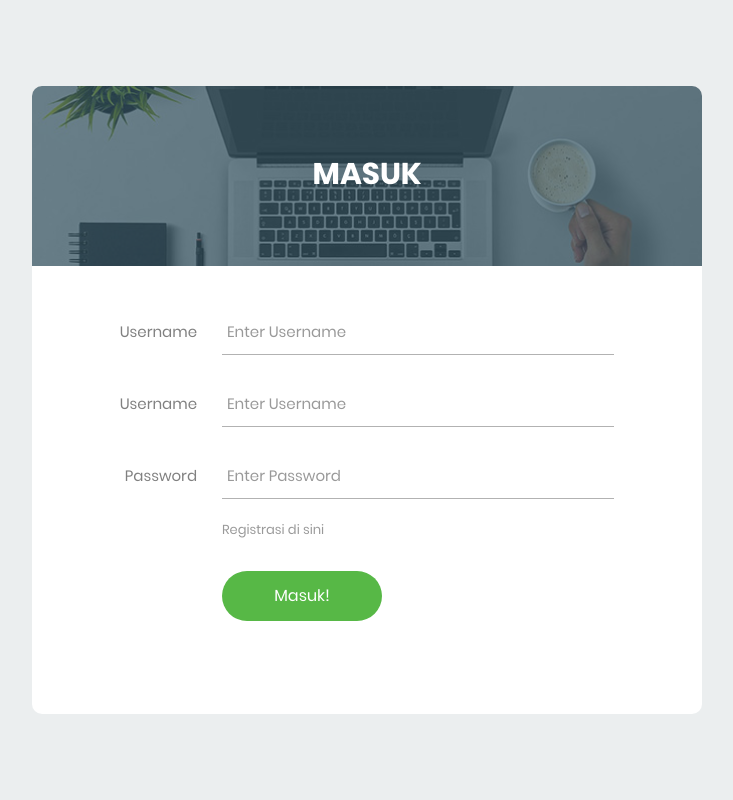
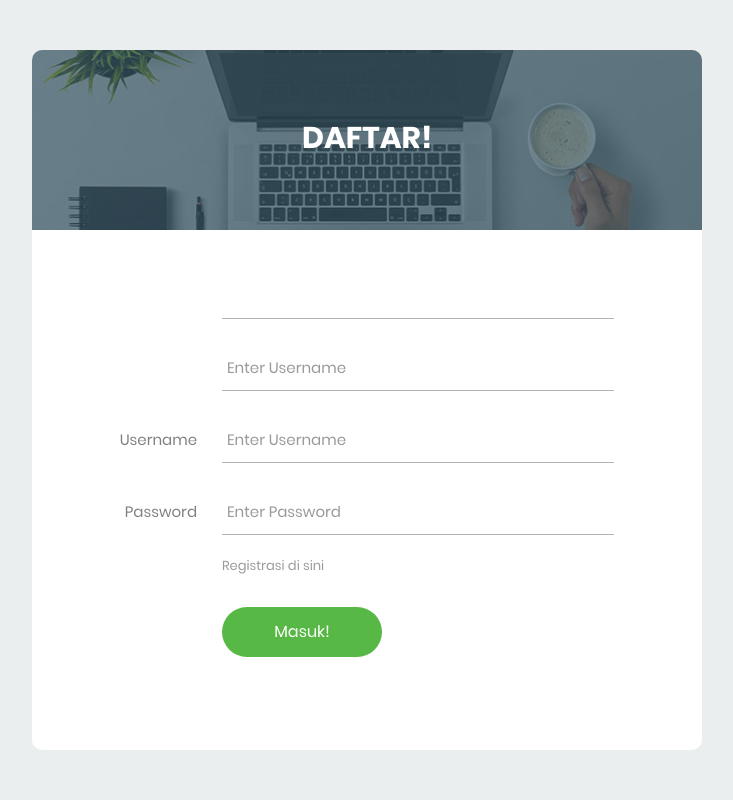
Before and after one commit to fadhil-riyanto/sosial-media, a PHP site: page /registrasi.php in a window 1280 px wide. Shown: the whole page, without its empty margins (273-1006 px from the left). Run offline with PHP 8.4, Linux system fonts and the light colour scheme; data that the repository does not hold is empty.

Commit message:
add email coloum

```diff
--- a/registrasi.php
+++ b/registrasi.php
@@ -75,13 +75,21 @@ if(isset($_SESSION['username'])) {
             <div class="wrap-login100">
                 <div class="login100-form-title" style="background-image: url(images/bg-01.jpg);">
                     <span class="login100-form-title-1">
-                        <?= lang("login")?>
+                        <?= lang("register")?>
                     </span>
                 </div>
 
                 <form class="login100-form validate-form" action="includes\register_auth.php" method="POST">
+                    <div class="wrap-input100 validate-input m-b-26" data-validate="Email is required">
+                        <span class="label-input100"><?= lang("email_register");?></span>
+                        <input class="input100" type="text" name="email"
+                            placeholder="<?= lang("email_register_placeholder");?>">
+                        <span class="focus-input100"></span>
+                    </div>
+
+                    <form class="login100-form validate-form" action="includes\register_auth.php" method="POST">
                         <div class="wrap-input100 validate-input m-b-26" data-validate="Username is required">
-                        <span class="label-input100"><?= lang("label_username");?></span>
+                            <span class="label-input100"><?= lang("email_register");?></span>
                             <input class="input100" type="text" name="username"
                                 placeholder="<?= lang("label_username_placeholder");?>">
                             <span class="focus-input100"></span>
```
Lines whose indentation alone changed are shown as unchanged.
